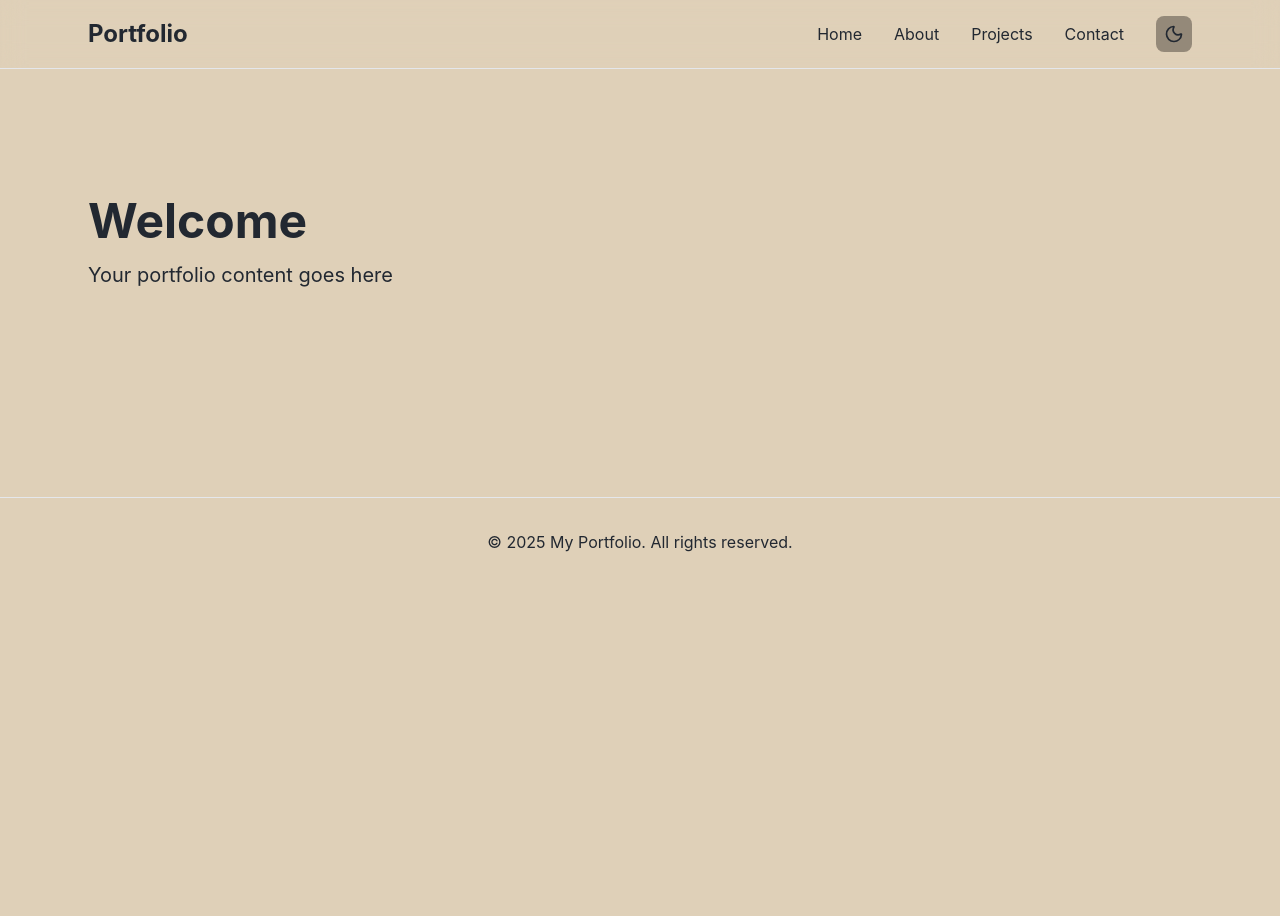
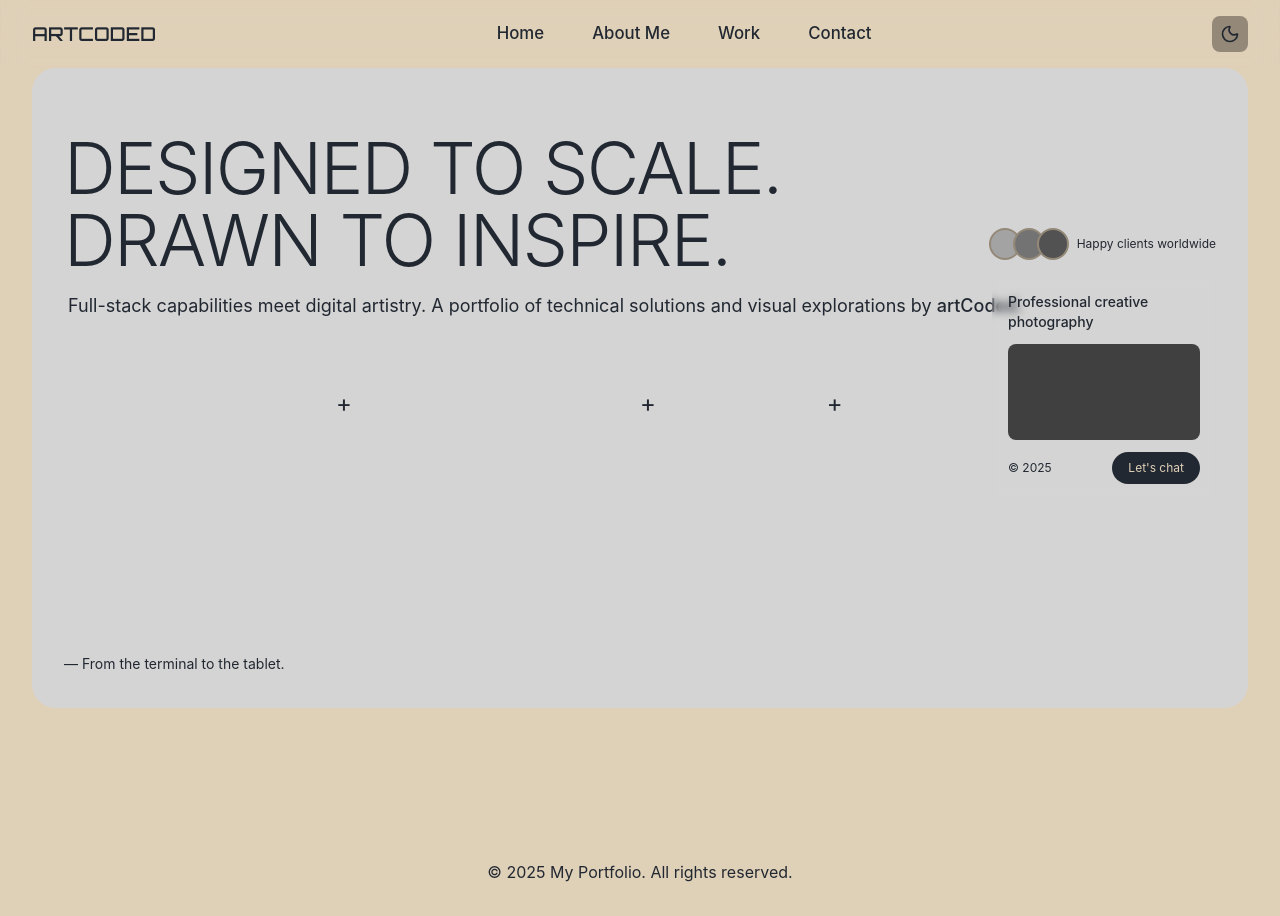
Before and after one commit to Takahashi6047/MyPortfolioWebsite, a React (Vite) app: page / in a window 1280 px wide. Before the commit the page ends 800 px from the top, so only its background shows below. Built offline with nearby package versions, Linux system fonts and the light colour scheme.

Commit message:
setup hero section

```diff
--- a/index.html
+++ b/index.html
@@ -4,6 +4,9 @@
     <meta charset="UTF-8" />
     <meta name="viewport" content="width=device-width, initial-scale=1.0" />
     <title>My Portfolio</title>
+    <link rel="preconnect" href="https://fonts.googleapis.com">
+    <link rel="preconnect" href="https://fonts.gstatic.com" crossorigin>
+    <link href="https://fonts.googleapis.com/css2?family=Inter:ital,opsz,wght@0,14..32,100..900;1,14..32,100..900&family=Orbitron&display=swap" rel="stylesheet">
   </head>
   <body>
     <div id="root"></div>
--- a/src/App.tsx
+++ b/src/App.tsx
@@ -1,5 +1,6 @@
 import { useEffect } from 'react'
 import { Layout } from './components/Layout'
+import { Hero } from './sections/Hero'
 
 function App() {
   useEffect(() => {
@@ -16,10 +17,7 @@ function App() {
 
   return (
     <Layout>
-      <section id="home" className="py-20">
-        <h1 className="text-5xl font-bold text-foreground mb-4">Welcome</h1>
-        <p className="text-xl text-foreground/70">Your portfolio content goes here</p>
-      </section>
+      <Hero />
     </Layout>
   )
 }
--- a/src/components/Layout.tsx
+++ b/src/components/Layout.tsx
@@ -16,12 +16,12 @@ export function Layout({ children }: LayoutProps) {
     >
       <Navigation />
 
-      <main className="max-w-6xl mx-auto px-6 py-12">
+      <main>
         {children}
       </main>
 
-      <footer className="border-t border-accent/20 bg-card/50 mt-20">
-        <div className="max-w-6xl mx-auto px-6 py-8 text-center text-foreground/70">
+      <footer className="bg-card/50 mt-20">
+        <div className="px-8 py-8 text-center text-foreground/70">
           <p>&copy; 2025 My Portfolio. All rights reserved.</p>
         </div>
       </footer>
--- a/src/components/Navigation.tsx
+++ b/src/components/Navigation.tsx
@@ -3,28 +3,30 @@ import { ThemeToggle } from './ThemeToggle';
 
 export function Navigation() {
   return (
-    <nav className="sticky top-0 z-50 backdrop-blur-md bg-card/80 border-b border-accent/20">
-      <div className="max-w-6xl mx-auto px-6 py-4 flex justify-between items-center">
+    <nav className="sticky top-0 z-50 backdrop-blur-md bg-card/80">
+      <div className="mx-auto px-8 py-4 flex justify-between items-center">
         <motion.div
           initial={{ x: -20, opacity: 0 }}
           animate={{ x: 0, opacity: 1 }}
           transition={{ delay: 0.1 }}
-          className="text-2xl font-bold text-foreground"
+          className="font-orbitron text-lg font-bold tracking-wider text-foreground"
         >
-          Portfolio
+          ARTCODED
         </motion.div>
         <motion.ul
           initial={{ x: 20, opacity: 0 }}
           animate={{ x: 0, opacity: 1 }}
           transition={{ delay: 0.1 }}
-          className="flex gap-8 items-center text-foreground"
+          className="hidden md:flex gap-12 items-center text-foreground text-[1.05em] font-medium flex-1 justify-center"
         >
-          <li><a href="#home" className="hover:text-accent transition">Home</a></li>
-          <li><a href="#about" className="hover:text-accent transition">About</a></li>
-          <li><a href="#projects" className="hover:text-accent transition">Projects</a></li>
-          <li><a href="#contact" className="hover:text-accent transition">Contact</a></li>
-          <li><ThemeToggle /></li>
+          <li><a href="#home" className="hover:text-accent transition-colors duration-200">Home</a></li>
+          <li><a href="#about" className="hover:text-accent transition-colors duration-200">About Me</a></li>
+          <li><a href="#work" className="hover:text-accent transition-colors duration-200">Work</a></li>
+          <li><a href="#contact" className="hover:text-accent transition-colors duration-200">Contact</a></li>
         </motion.ul>
+        <div className="flex justify-end">
+          <ThemeToggle />
+        </div>
       </div>
     </nav>
   );
--- /dev/null
+++ b/src/sections/Hero.tsx
@@ -0,0 +1,69 @@
+import { motion } from 'framer-motion';
+
+export function Hero() {
+  return (
+    <section id="home" className="relative min-h-[85vh] px-8">
+      {/* Main container with rounded corners */}
+      <div className="relative w-full h-[80vh] rounded-3xl bg-neutral-300 dark:bg-neutral-800 overflow-hidden">
+        {/* Background placeholder - photo will be added later */}
+
+        {/* Content overlay */}
+        <div className="absolute inset-0 p-8 flex flex-col justify-between">
+          {/* Top section - Main heading */}
+          <div className="pt-8">
+            <h1 className="text-5xl md:text-7xl font-light text-foreground tracking-tight uppercase">
+              Designed to scale.<br />Drawn to inspire.
+            </h1>
+            <p className="text-lg text-foreground/70 mt-4 ml-1">
+              Full-stack capabilities meet digital artistry. A portfolio of technical solutions and visual explorations by <span className="font-medium">artCoded</span>.
+            </p>
+          </div>
+
+          {/* Decorative plus signs */}
+          <div className="absolute top-1/2 left-1/4 text-foreground/50 text-2xl">+</div>
+          <div className="absolute top-1/2 left-1/2 text-foreground/50 text-2xl">+</div>
+          <div className="absolute top-1/2 right-1/3 text-foreground/50 text-2xl">+</div>
+
+          {/* Bottom left - Description */}
+          <div className="max-w-sm">
+            <p className="text-foreground/80 text-sm leading-relaxed">
+              <span className="text-foreground/50">—</span> From the terminal to the tablet.
+            </p>
+          </div>
+
+          {/* Right side card */}
+          <motion.div
+            initial={{ opacity: 0, x: 20 }}
+            animate={{ opacity: 1, x: 0 }}
+            transition={{ delay: 0.3 }}
+            className="absolute right-8 top-1/4 flex flex-col items-end gap-4"
+          >
+            {/* Happy clients badge */}
+            <div className="flex items-center gap-2">
+              <div className="flex -space-x-2">
+                <div className="w-8 h-8 rounded-full bg-neutral-400 border-2 border-card"></div>
+                <div className="w-8 h-8 rounded-full bg-neutral-500 border-2 border-card"></div>
+                <div className="w-8 h-8 rounded-full bg-neutral-600 border-2 border-card"></div>
+              </div>
+              <span className="text-xs text-foreground/70">Happy clients worldwide</span>
+            </div>
+
+            {/* Professional card */}
+            <div className="bg-card/90 backdrop-blur-sm rounded-2xl p-4 w-56">
+              <p className="text-sm font-medium text-foreground mb-3">
+                Professional creative<br />photography
+              </p>
+              <div className="h-24 bg-neutral-700 rounded-lg mb-3"></div>
+              <div className="flex justify-between items-center">
+                <span className="text-xs text-foreground/60">© 2025</span>
+                <button className="text-xs bg-foreground text-background px-4 py-2 rounded-full hover:opacity-90 transition">
+                  Let's chat
+                </button>
+              </div>
+            </div>
+          </motion.div>
+        </div>
+      </div>
+    </section>
+  );
+}
--- a/tailwind.config.js
+++ b/tailwind.config.js
@@ -7,6 +7,10 @@ export default {
   darkMode: 'class',
   theme: {
     extend: {
+      fontFamily: {
+        sans: ['Inter', 'sans-serif'],
+        orbitron: ['Orbitron', 'sans-serif'],
+      },
       colors: {
         background: 'var(--background)',
         foreground: 'var(--foreground)',
```
